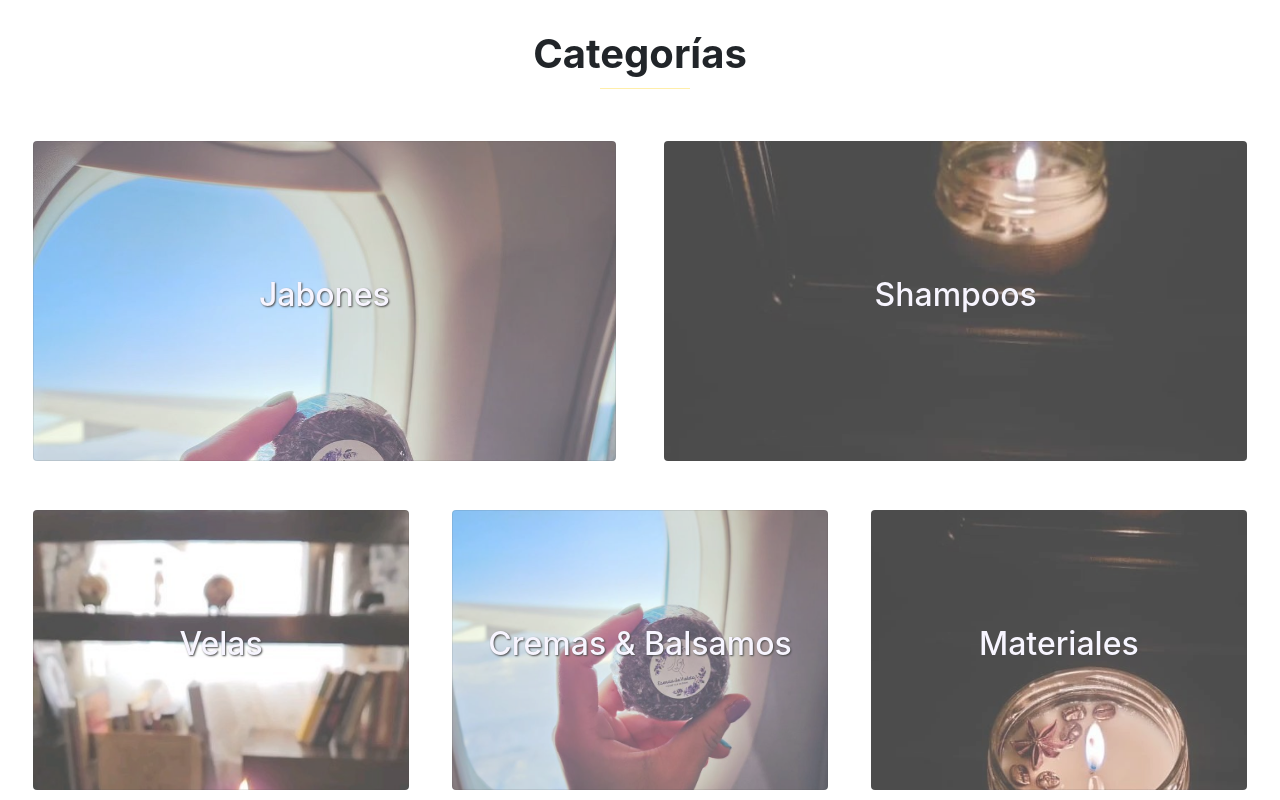
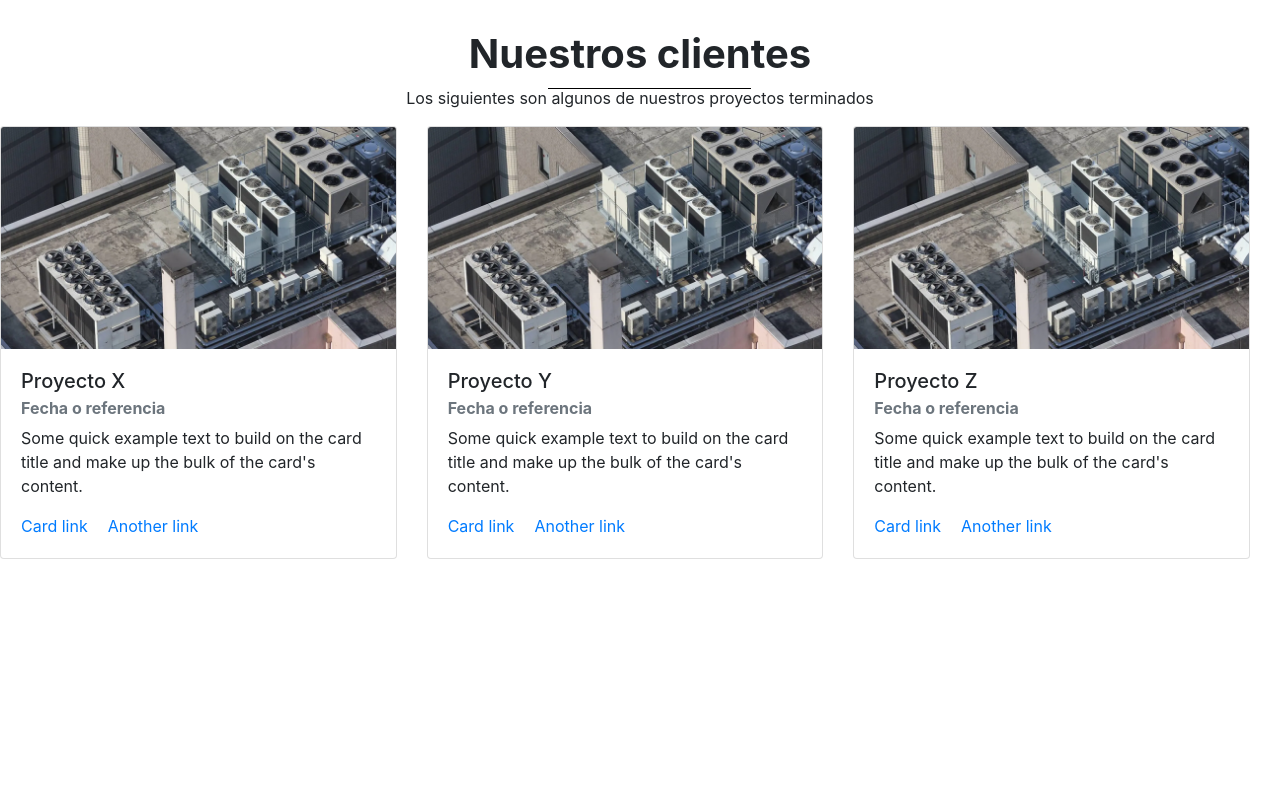
Before and after one commit to NewIncome/alarci, a React (Create React App) app: page /#/ in a window 1280 px wide. Shown: the part 1680-2480 px from the top of the page. Built offline with nearby package versions, Linux system fonts and the light colour scheme.

Commit message:
Add Section 4, Our clients/projects

```diff
--- a/src/pages/Home.js
+++ b/src/pages/Home.js
@@ -1,5 +1,6 @@
 import logo from '../assets/hvac-icon-02.webp';
-import team from '../assets/hvac-team-01.jpg';
+//import team from '../assets/hvac-team-01.jpg';
+import case1 from '../assets/hvac-case-01.webp';
 import facebook from '../assets/facebook-ico.png';
 import instagram from '../assets/instagram-ico.png';
 import youtube from '../assets/youtube-ico.png';
@@ -93,40 +94,48 @@ const Home = () =>
         </p>
       </div>
     </section>
-    {/* ----- Section 3 - Testimonios ----- */}
-    <section id="Section4" className="container vh-100 d-flex flex-column px-5">
-      <h1 className="sec3-h text-center">
-        <b>Cat</b><b className="h-line">egor</b><b>ías</b>
-      </h1>
-      <div className="row align-content-between justify-content-between">
-        <Link className="cs c1 card col-12" to="/jabones">
-            <div className="card-body v-center">
-              <h3 className="card-title h2 text-center">Jabones</h3>
-            </div>
-        </Link>
-        <Link className="cs c2 card" to="/shampoos">
-          <div className="card-body v-center">
-            <h3 className="card-title h2 text-center">Shampoos</h3>
+    {/* ----- Section 4 - Testimonios ----- */}
+    <section id="Section4" className="container vh-100">
+      <div className="header text-center">
+        <h1 className="sec3-h">
+          <b>Nue</b><b className="h-line">stros clien</b><b>tes</b>
+        </h1>
+        <p className="sec4-p">Los siguientes son algunos de nuestros proyectos terminados</p>
+      </div>
+      <div className="cards row w-100 align-content-between justify-content-between">
+        <div className="card">
+          <img className="card-img-top" src={case1} alt="Card image cap" />
+          <div className="card-body">
+            <h5 className="card-title">Proyecto X</h5>
+            <h6 className="card-subtitle mb-2 text-muted">Fecha o referencia</h6>
+            <p className="card-text">Some quick example text to build on the card title and make up the bulk of the card's content.</p>
+            <a href="#" className="card-link">Card link</a>
+            <a href="#" className="card-link">Another link</a>
           </div>
-        </Link>
-        <Link className="cs c3 card" to="/velas">
-          <div className="card-body v-center">
-            <h3 className="card-title h2 text-center">Velas</h3>
+        </div>
+        <div className="card">
+          <img className="card-img-top" src={case1} alt="Card image cap" />
+          <div className="card-body">
+            <h5 className="card-title">Proyecto Y</h5>
+            <h6 className="card-subtitle mb-2 text-muted">Fecha o referencia</h6>
+            <p className="card-text">Some quick example text to build on the card title and make up the bulk of the card's content.</p>
+            <a href="#" className="card-link">Card link</a>
+            <a href="#" className="card-link">Another link</a>
           </div>
-        </Link>
-        <Link className="cs c4 card" to="/balsamos">
-          <div className="card-body v-center">
-            <h3 className="card-title h2 text-center">Cremas &amp; Balsamos</h3>
+        </div>
+        <div className="card">
+          <img className="card-img-top" src={case1} alt="Card image cap" />
+          <div className="card-body">
+            <h5 className="card-title">Proyecto Z</h5>
+            <h6 className="card-subtitle mb-2 text-muted">Fecha o referencia</h6>
+            <p className="card-text">Some quick example text to build on the card title and make up the bulk of the card's content.</p>
+            <a href="#" className="card-link">Card link</a>
+            <a href="#" className="card-link">Another link</a>
           </div>
-        </Link>
-        <Link className="cs c5 card" to="/materiales">
-          <div className="card-body v-center">
-            <h3 className="card-title h2 text-center">Materiales</h3>
-          </div>
-        </Link>
+        </div>
       </div>
     </section>
-    {/* ----- Section 4 - Nuestros Servicios ----- */}
+    {/* ----- Section 5 - Nuestros Servicios ----- */}
     <section id="Section5" className="">
       <h1 className="pb-4">
         <b>Ca</b><b className="h-line">tálo</b><b>go</b>
@@ -139,7 +148,7 @@ const Home = () =>
         <p className="">o si solo quieres visualizarlo te lo mostramos a continuación(próximamente)</p>
       </div>
     </section>
-    {/* ----- Section 5 - Contacto ----- */}
+    {/* ----- Section 6 - Contacto ----- */}
     <section id="Section6">
       <div className="contact-text card col-5 p-5">
         <img src={logo} className="sec-img-5 card-img-top" alt="logo" />
--- a/src/styles.scss
+++ b/src/styles.scss
@@ -7,6 +7,9 @@ $font-noto-sans: 'Noto Sans', sans-serif;
 
 .container {
   max-width: 1560px !important;
+}
+.card {
+  min-width: 18rem;
 }
 
 .navbar {
@@ -50,7 +53,7 @@ $font-noto-sans: 'Noto Sans', sans-serif;
   padding: 110px 90px 150px;
 }
 .h-line {
-  border-bottom: 1px #fea solid;
+  border-bottom: 1px #000 solid;
   padding-bottom: 10px;
 }
 .vh-100 {
@@ -115,6 +118,9 @@ $font-noto-sans: 'Noto Sans', sans-serif;
         h5 {
           text-shadow: 2px 2px 2px #333;
         }
+        .h-line {
+          border-bottom: 1px #fea solid;
+        }
 
         .c-l-p {
           font-size: 1.2rem !important;
@@ -134,50 +140,31 @@ $font-noto-sans: 'Noto Sans', sans-serif;
     }
   }*/
 }
-#Section4 .sec3-h {
+#Section4 {
+  .cards {
+    .card {
+      width: calc((100%/3) - 20px) !important;
+    }
+  }
+  /*.sec3-h {
     padding-bottom: 55px;
   }
-#Section4 .cs {
+
+  .cs {
     color: #f5f1ff;
     cursor: pointer;
     text-shadow: 1px 1px 2px black;
     opacity: 0.7;
     transition: all 0.8s ease;
+  }*/
 }
-#Section4 .cs:hover {
-  opacity: 0.9;
-  text-decoration: none;
-}
-#Section4 .c1 {
+/*#Section4 .c1 {
   background: no-repeat 6% 12%/105% url(assets/var-03.jpeg);
 }
 #Section4 .c1:hover {
   background: no-repeat 6% 12%/107% url(assets/var-03.jpeg);
-}
-#Section4 .c2 {
-  background: no-repeat 6% 12%/105% url(assets/var-04.jpeg);
-}
-#Section4 .c2:hover {
-  background: no-repeat 6% 12%/107% url(assets/var-04.jpeg);
-}
-#Section4 .c3 {
-  background: no-repeat 6% 12%/105% url(assets/var-05.jpg);
-}
-#Section4 .c3:hover {
-  background: no-repeat 6% 12%/107% url(assets/var-05.jpg);
-}
-#Section4 .c4 {
-  background: no-repeat 6% 46%/120% url(assets/var-03.jpeg);
-}
-#Section4 .c4:hover {
-  background: no-repeat 6% 46%/122% url(assets/var-03.jpeg);
-}
-#Section4 .c5 {
-  background: no-repeat 6% 46%/120% url(assets/var-04.jpeg);
-}
-#Section4 .c5:hover {
-  background: no-repeat 6% 46%/122% url(assets/var-04.jpeg);
-}
+}*/
+
 .v-center {
   display: flex;
   align-items: center;
@@ -265,10 +252,6 @@ $font-noto-sans: 'Noto Sans', sans-serif;
 .dev:hover {
   color: #cbecd2;
   text-shadow: 1px 1px gray;
-}
-.cards {
-  filter: grayscale(1) opacity(0.4);
-  width: 32px;
 }
 
 #root {
```
Also changed, not shown: src/assets/hvac-case-01.webp (added). Lines whose indentation alone changed are shown as unchanged.
